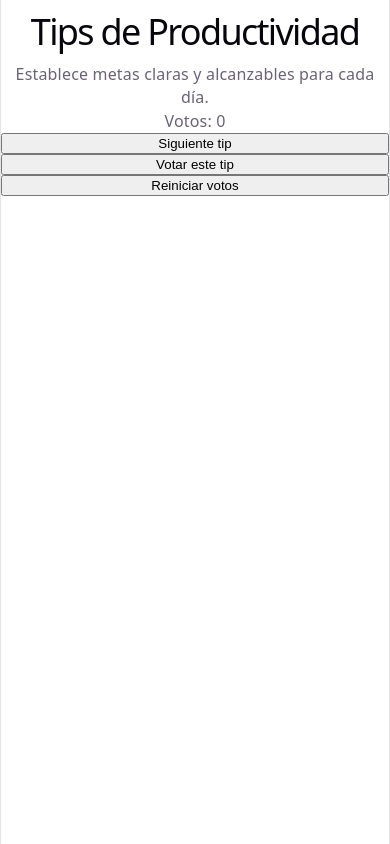
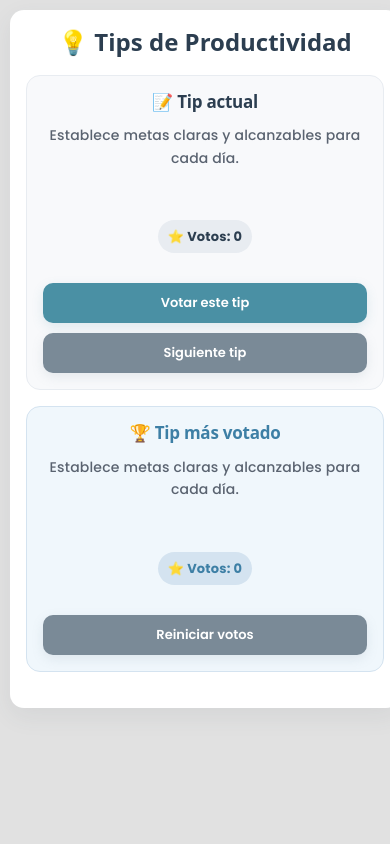
Before and after one commit to silvajosefina/tips-productividad, a React (Vite) app: page / in a window 390 px wide. Built offline with nearby package versions, Linux system fonts and the light colour scheme.

Commit message:
agregue css

```diff
--- a/src/App.css
+++ b/src/App.css
@@ -1,184 +1,232 @@
-.counter {
+@import url('https://fonts.googleapis.com/css2?family=Poppins:wght@400;500;600;700&display=swap');
+
+* {
+  box-sizing: border-box;
+}
+
+body {
+  margin: 0;
+  padding: 0;
+  background: #e1e1e1;
+  font-family: 'Poppins', sans-serif;
+  color: #404854;
+  min-height: 100vh;
+}
+
+.contenedor {
+  width: 100%;
+  max-width: 600px;
+  margin: 30px auto;
+  background: #ffffff;
+  padding: 35px 30px;
+  border-radius: 18px;
+  box-shadow: 0 8px 24px rgba(64, 72, 84, 0.08);
+}
+
+.titulo {
+  text-align: center;
+  color: #2c3e50;
+  margin: 0 0 35px;
+  font-size: 32px;
+  font-weight: 700;
+  letter-spacing: 0;
+}
+
+.seccion-tip {
+  background: #f8f9fb;
+  padding: 22px;
+  border-radius: 14px;
+  margin-bottom: 22px;
+  border: 1px solid #e8ecf1;
+}
+
+.seccion-top {
+  background: #f0f7fc;
+  padding: 22px;
+  border-radius: 14px;
+  border: 1px solid #d4e3f0;
+}
+
+.subtitulo {
+  color: #2c3e50;
+  margin: 0 0 14px;
+  font-size: 19px;
+  font-weight: 600;
+}
+
+.seccion-top .subtitulo {
+  color: #3d7fa5;
+}
+
+.texto-tip {
   font-size: 16px;
-  padding: 5px 10px;
-  border-radius: 5px;
-  color: var(--accent);
-  background: var(--accent-bg);
-  border: 2px solid transparent;
-  transition: border-color 0.3s;
-  margin-bottom: 24px;
+  line-height: 1.7;
+  margin: 16px 0;
+  color: #5a6370;
+  font-weight: 500;
+  min-height: 70px;
+  overflow-wrap: break-word;
+  word-break: break-word;
+}
 
-  &:hover {
-    border-color: var(--accent-border);
+.votos {
+  font-weight: 700;
+  color: #2c3e50;
+  margin: 14px 0;
+  font-size: 15px;
+  display: inline-block;
+  background: #e8ecf1;
+  padding: 7px 14px;
+  border-radius: 20px;
+}
+
+.seccion-top .votos {
+  color: #3d7fa5;
+  background: #d4e3f0;
+}
+
+.fila-botones {
+  display: flex;
+  gap: 12px;
+  margin-top: 18px;
+}
+
+button {
+  flex: 1;
+  padding: 12px 18px;
+  border: none;
+  border-radius: 10px;
+  cursor: pointer;
+  font-size: 15px;
+  font-weight: 600;
+  background: #4a90a4;
+  color: white;
+  transition: all 0.3s ease;
+  box-shadow: 0 4px 12px rgba(74, 144, 164, 0.15);
+  font-family: 'Poppins', sans-serif;
+}
+
+button:hover {
+  background: #3d7a8f;
+  transform: translateY(-2px);
+  box-shadow: 0 6px 16px rgba(74, 144, 164, 0.25);
+}
+
+button:active {
+  transform: translateY(0);
+}
+
+.seccion-tip button:nth-of-type(1) {
+  background: #4a90a4;
+  box-shadow: 0 4px 12px rgba(74, 144, 164, 0.15);
+}
+
+.seccion-tip button:nth-of-type(1):hover {
+  background: #3d7a8f;
+  box-shadow: 0 6px 16px rgba(74, 144, 164, 0.25);
+}
+
+.seccion-tip button:nth-of-type(2) {
+  background: #7a8a97;
+  box-shadow: 0 4px 12px rgba(122, 138, 151, 0.15);
+}
+
+.seccion-tip button:nth-of-type(2):hover {
+  background: #6a7a87;
+  box-shadow: 0 6px 16px rgba(122, 138, 151, 0.25);
+}
+
+.seccion-top button {
+  background: #7a8a97;
+  box-shadow: 0 4px 12px rgba(122, 138, 151, 0.15);
+}
+
+.seccion-top button:hover {
+  background: #6a7a87;
+  box-shadow: 0 6px 16px rgba(122, 138, 151, 0.25);
+}
+
+@media (max-width: 640px) {
+  .contenedor {
+    margin: 15px;
+    padding: 25px 20px;
+    border-radius: 16px;
   }
-  &:focus-visible {
-    outline: 2px solid var(--accent);
-    outline-offset: 2px;
+
+  .titulo {
+    font-size: 28px;
+    margin-bottom: 28px;
+  }
+
+  .seccion-tip,
+  .seccion-top {
+    padding: 18px;
+    margin-bottom: 18px;
+  }
+
+  .subtitulo {
+    font-size: 18px;
+    margin-bottom: 12px;
+  }
+
+  .texto-tip {
+    font-size: 15px;
+    margin: 14px 0;
+  }
+
+  .votos {
+    font-size: 14px;
+    padding: 6px 12px;
+  }
+
+  .fila-botones {
+    flex-direction: column;
+    gap: 10px;
+    margin-top: 16px;
+  }
+
+  button {
+    width: 100%;
+    padding: 11px 16px;
+    font-size: 14px;
   }
 }
 
-.hero {
-  position: relative;
-
-  .base,
-  .framework,
-  .vite {
-    inset-inline: 0;
-    margin: 0 auto;
+@media (max-width: 480px) {
+  .contenedor {
+    margin: 10px;
+    padding: 20px 16px;
+    border-radius: 14px;
   }
 
-  .base {
-    width: 170px;
-    position: relative;
-    z-index: 0;
+  .titulo {
+    font-size: 24px;
+    margin-bottom: 22px;
   }
 
-  .framework,
-  .vite {
-    position: absolute;
+  .seccion-tip,
+  .seccion-top {
+    padding: 16px;
+    margin-bottom: 16px;
   }
 
-  .framework {
-    z-index: 1;
-    top: 34px;
-    height: 28px;
-    transform: perspective(2000px) rotateZ(300deg) rotateX(44deg) rotateY(39deg)
-      scale(1.4);
+  .subtitulo {
+    font-size: 17px;
   }
 
-  .vite {
-    z-index: 0;
-    top: 107px;
-    height: 26px;
-    width: auto;
-    transform: perspective(2000px) rotateZ(300deg) rotateX(40deg) rotateY(39deg)
-      scale(0.8);
+  .texto-tip {
+    font-size: 14px;
+    margin: 12px 0;
+    line-height: 1.6;
+  }
+
+  .votos {
+    font-size: 13px;
+    padding: 5px 10px;
+  }
+
+  button {
+    padding: 10px 14px;
+    font-size: 13px;
   }
 }
-
-#center {
-  display: flex;
-  flex-direction: column;
-  gap: 25px;
-  place-content: center;
-  place-items: center;
-  flex-grow: 1;
-
-  @media (max-width: 1024px) {
-    padding: 32px 20px 24px;
-    gap: 18px;
-  }
-}
-
-#next-steps {
-  display: flex;
-  border-top: 1px solid var(--border);
-  text-align: left;
-
-  & > div {
-    flex: 1 1 0;
-    padding: 32px;
-    @media (max-width: 1024px) {
-      padding: 24px 20px;
-    }
-  }
-
-  .icon {
-    margin-bottom: 16px;
-    width: 22px;
-    height: 22px;
-  }
-
-  @media (max-width: 1024px) {
-    flex-direction: column;
-    text-align: center;
-  }
-}
-
-#docs {
-  border-right: 1px solid var(--border);
-
-  @media (max-width: 1024px) {
-    border-right: none;
-    border-bottom: 1px solid var(--border);
-  }
-}
-
-#next-steps ul {
-  list-style: none;
-  padding: 0;
-  display: flex;
-  gap: 8px;
-  margin: 32px 0 0;
-
-  .logo {
-    height: 18px;
-  }
-
-  a {
-    color: var(--text-h);
-    font-size: 16px;
-    border-radius: 6px;
-    background: var(--social-bg);
-    display: flex;
-    padding: 6px 12px;
-    align-items: center;
-    gap: 8px;
-    text-decoration: none;
-    transition: box-shadow 0.3s;
-
-    &:hover {
-      box-shadow: var(--shadow);
-    }
-    .button-icon {
-      height: 18px;
-      width: 18px;
-    }
-  }
-
-  @media (max-width: 1024px) {
-    margin-top: 20px;
-    flex-wrap: wrap;
-    justify-content: center;
-
-    li {
-      flex: 1 1 calc(50% - 8px);
-    }
-
-    a {
-      width: 100%;
-      justify-content: center;
-      box-sizing: border-box;
-    }
-  }
-}
-
-#spacer {
-  height: 88px;
-  border-top: 1px solid var(--border);
-  @media (max-width: 1024px) {
-    height: 48px;
-  }
-}
-
-.ticks {
-  position: relative;
-  width: 100%;
-
-  &::before,
-  &::after {
-    content: '';
-    position: absolute;
-    top: -4.5px;
-    border: 5px solid transparent;
-  }
-
-  &::before {
-    left: 0;
-    border-left-color: var(--border);
-  }
-  &::after {
-    right: 0;
-    border-right-color: var(--border);
-  }
-}
--- a/src/App.jsx
+++ b/src/App.jsx
@@ -1,5 +1,13 @@
 import { useState } from 'react'
 import './App.css'
+
+function Boton(props) {
+  return (
+    <button onClick={props.click}>
+      {props.texto}
+    </button>
+  );
+}
 
 function App() {
   const datosGuardados = localStorage.getItem("tips");
@@ -46,60 +54,81 @@ function App() {
         tip: 'Aprende a delegar tareas cuando sea posible.',
         votos: 0,
       }
-    ]);
+    ]
+  );
 
   const [tipActual, setTipActual] = useState(0);
 
   const mostrarTipAleatorio = () => {
     let aleatorio = Math.floor(Math.random() * tips.length);
+
     while (aleatorio === tipActual) {
       aleatorio = Math.floor(Math.random() * tips.length);
     }
+
     setTipActual(aleatorio);
   };
 
   const votarTip = () => {
     const nuevosTips = [...tips];
+
     const tipSeleccionado = nuevosTips[tipActual];
+
     nuevosTips[tipActual] = {
       ...tipSeleccionado,
       votos: tipSeleccionado.votos + 1,
     };
+
     setTips(nuevosTips);
     localStorage.setItem("tips", JSON.stringify(nuevosTips));
   };
 
   const reiniciarVotos = () => {
     const nuevosTips = [...tips];
+
     for (let i = 0; i < nuevosTips.length; i++) {
       nuevosTips[i] = {
         ...nuevosTips[i],
         votos: 0
       };
     }
+
     setTips(nuevosTips);
     localStorage.setItem("tips", JSON.stringify(nuevosTips));
   };
 
+  let masVotado = tips[0];
 
-  function Boton(props) {
-    return (
-      <button onClick={props.click}>
-        {props.texto}
-      </button>
-    );
+  for (let i = 1; i < tips.length; i++) {
+    if (tips[i].votos > masVotado.votos) {
+      masVotado = tips[i];
+    }
   }
 
   return (
-    <>
-      <h1>Tips de Productividad</h1>
-      <p>{tips[tipActual].tip}</p>
-      <p>Votos: {tips[tipActual].votos}</p>
-      <Boton click={mostrarTipAleatorio} texto="Siguiente tip" />
-      <Boton click={votarTip} texto="Votar este tip" />
-      <Boton click={reiniciarVotos} texto="Reiniciar votos" />
-    </>
-  )
+    <div className="contenedor">
+      <h1 className="titulo">💡 Tips de Productividad</h1>
+
+      <div className="seccion-tip">
+        <h2 className="subtitulo">📝 Tip actual</h2>
+        <p className="texto-tip">{tips[tipActual].tip}</p>
+        <p className="votos">⭐ Votos: {tips[tipActual].votos}</p>
+        <div className="fila-botones">
+          <Boton click={votarTip} texto="Votar este tip" />
+          <Boton click={mostrarTipAleatorio} texto="Siguiente tip" />
+        </div>
+      </div>
+
+      <div className="seccion-top">
+        <h2 className="subtitulo">🏆 Tip más votado</h2>
+        <p className="texto-tip">{masVotado.tip}</p>
+        <p className="votos">⭐ Votos: {masVotado.votos}</p>
+        <div className="fila-botones">
+          <Boton click={reiniciarVotos} texto="Reiniciar votos" />
+        </div>
+      </div>
+    </div>
+  );
 }
 
-export default App
+export default App;
--- a/src/index.css
+++ b/src/index.css
@@ -35,7 +35,6 @@
     --text: #9ca3af;
     --text-h: #f3f4f6;
     --bg: #16171d;
-    --border: #2e303a;
     --code-bg: #1f2028;
     --accent: #c084fc;
     --accent-bg: rgba(192, 132, 252, 0.15);
@@ -59,7 +58,6 @@ body {
   max-width: 100%;
   margin: 0 auto;
   text-align: center;
-  border-inline: 1px solid var(--border);
   min-height: 100svh;
   display: flex;
   flex-direction: column;
```
Also changed, not shown: 1 other file (tests, documents, lock files or other folders).
